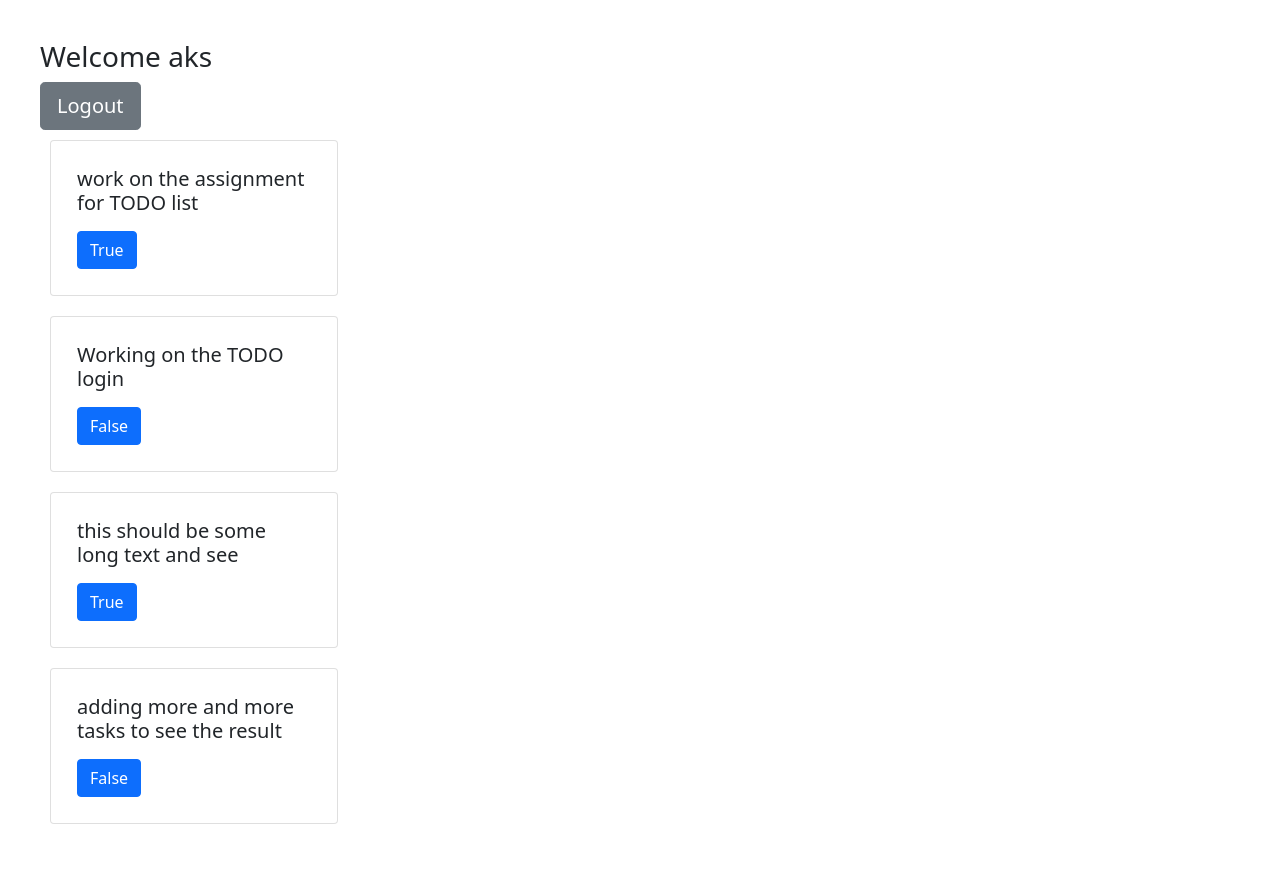
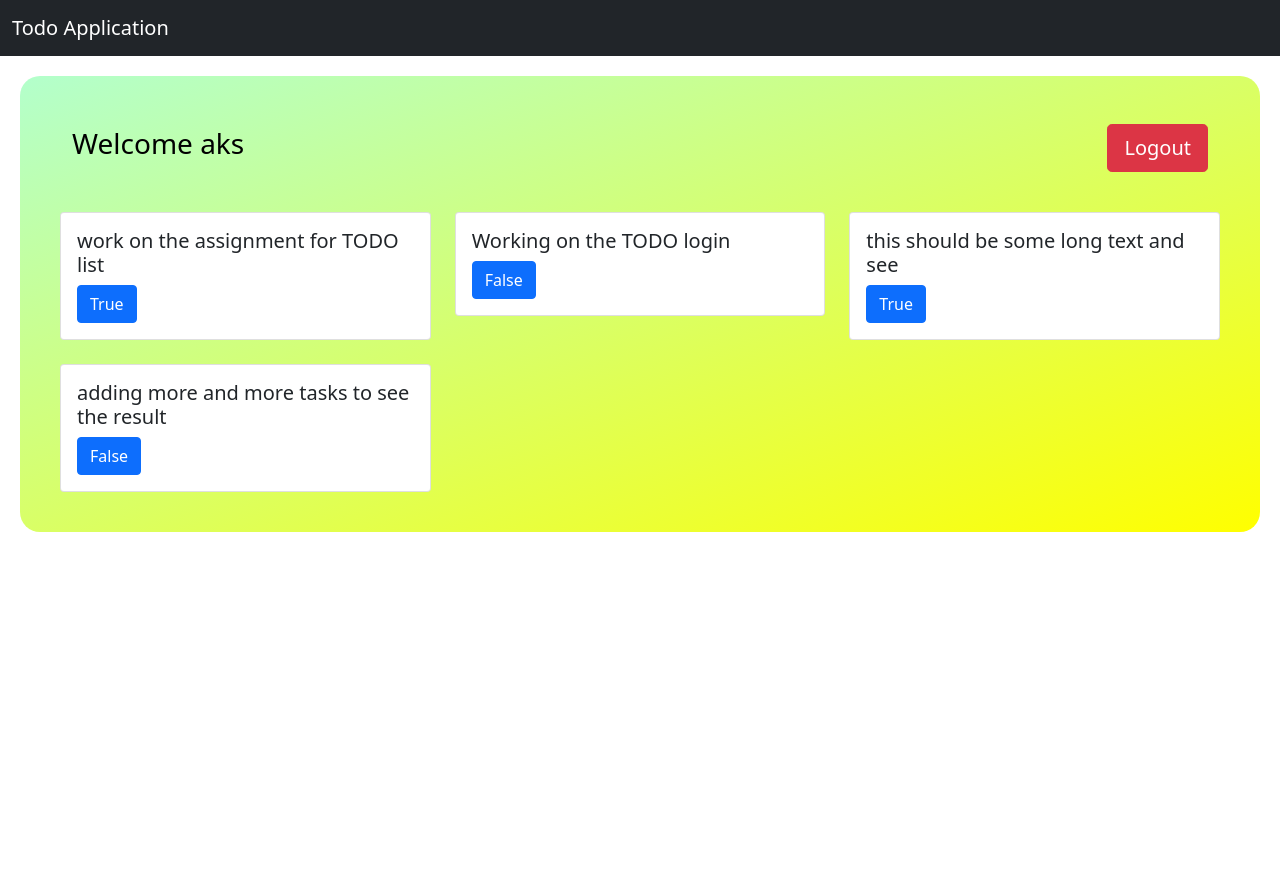
Before and after one commit to AKXAT/ToDoApp, a Django app: page / in a window 1280 px wide. After the commit the page ends 532 px from the top, so only its background shows below. Run offline with Django 3.2, Linux system fonts and the light colour scheme; a user stored in the database is signed in; data comes from the database, SQL or seed files in the repository; both versions use the stored data as it was after the commit.

Commit message:
Adjusted the user interface

```diff
--- /dev/null
+++ b/TODO/base/templates/base/base.html
@@ -0,0 +1,21 @@
+<!DOCTYPE html>
+<html lang="en">
+<head>
+    <link href="https://cdn.jsdelivr.net/npm/bootstrap@5.1.3/dist/css/bootstrap.min.css" rel="stylesheet" integrity="sha384-1BmE4kWBq78iYhFldvKuhfTAU6auU8tT94WrHftjDbrCEXSU1oBoqyl2QvZ6jIW3" crossorigin="anonymous">
+    <script src="https://cdn.jsdelivr.net/npm/bootstrap@5.1.3/dist/js/bootstrap.bundle.min.js" integrity="sha384-ka7Sk0Gln4gmtz2MlQnikT1wXgYsOg+OMhuP+IlRH9sENBO0LRn5q+8nbTov4+1p" crossorigin="anonymous"></script>
+    <meta charset="UTF-8">
+    <meta http-equiv="X-UA-Compatible" content="IE=edge">
+    <meta name="viewport" content="width=device-width, initial-scale=1.0">
+    <title>TODO</title>
+</head>
+<body>
+    <nav class="navbar navbar-dark bg-dark">
+        <div class="container-fluid">
+          <a class="navbar-brand">Todo Application</a>
+        </div>
+      </nav>
+    <div class="container-fluid" style="padding: 20px;">
+            {% block content %} {% endblock content %}
+    </div>
+</body>
+</html>
--- a/TODO/base/templates/base/task_list.html
+++ b/TODO/base/templates/base/task_list.html
@@ -1,33 +1,28 @@
-<!DOCTYPE html>
-<html lang="en">
-<head>
-    <link href="https://cdn.jsdelivr.net/npm/bootstrap@5.1.3/dist/css/bootstrap.min.css" rel="stylesheet" integrity="sha384-1BmE4kWBq78iYhFldvKuhfTAU6auU8tT94WrHftjDbrCEXSU1oBoqyl2QvZ6jIW3" crossorigin="anonymous">
-    <script src="https://cdn.jsdelivr.net/npm/bootstrap@5.1.3/dist/js/bootstrap.bundle.min.js" integrity="sha384-ka7Sk0Gln4gmtz2MlQnikT1wXgYsOg+OMhuP+IlRH9sENBO0LRn5q+8nbTov4+1p" crossorigin="anonymous"></script>
-    <meta charset="UTF-8">
-    <meta http-equiv="X-UA-Compatible" content="IE=edge">
-    <meta name="viewport" content="width=device-width, initial-scale=1.0">
-    <title>TODO</title>
-</head>
-<body>
+{% extends 'base/base.html' %}
+{% block content %}<div class="container-fluid" style="background-image: linear-gradient(to bottom right, rgb(179, 255, 204), yellow); padding: 40px; border-radius: 20px; ">
 
-    <div class="jumbotron" style="padding: 40px;">
+    <nav class="navbar" style="padding-bottom: 40px;">
+      <div class="container-fluid">
       {% if request.user.is_authenticated %}
-      <h3> Welcome {{request.user}}</h3>
-      <a href="{% url 'logout' %}" class="btn btn-secondary btn-lg"  role="button" aria-disabled="true">Logout</a>
+      <h3 style="color: rgb(0, 0, 0);"> Welcome {{request.user}}</h3>
+      <a href="{% url 'logout' %}" class="btn btn-danger btn-lg"  role="button">Logout</a>
       {% else %}
-      <a href="{% url 'login' %}" class="btn btn-secondary btn-lg"  role="button" aria-disabled="true">Login</a>
+      <a href="{% url 'login' %}" class="btn btn-success btn-lg"  role="button" >Login</a>
       {% endif %}
+      </div>
+    </nav>
+
+    <div class="row row-cols-1 row-cols-md-3 g-4">
       {% for task in tasks %}
-    <div class="jumbotron" style="padding: 10px;">
-    <div class="card" style="width: 18rem; padding: 10px;">
+      <div class="col">
+        <div class="card">
           <div class="card-body">
             <h5 class="card-title">{{task.title}}</h5>
-          <p class="card-text"></p>
             <a href="#" class="btn btn-primary">{{task.status}}</a>
           </div>
         </div>
       </div>
       {% endfor %}
     </div>
-</body>
-</html>
+  </div>
+  {% endblock content %}
```
Also changed, not shown: TODO/base/templates/base/login.html (+5 -14 lines), TODO/db.sqlite3. Lines whose indentation alone changed are shown as unchanged.
